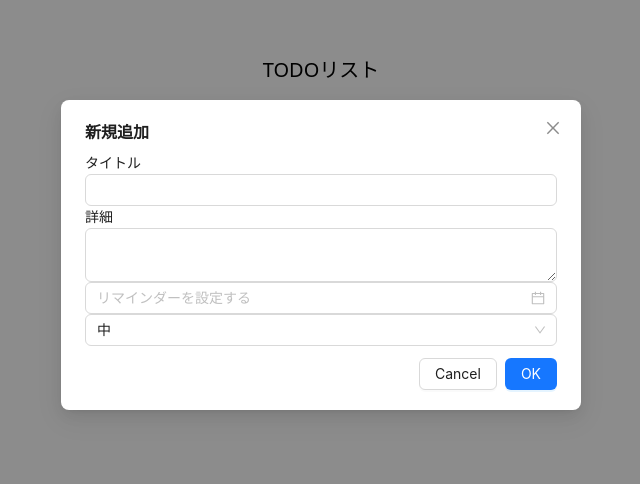
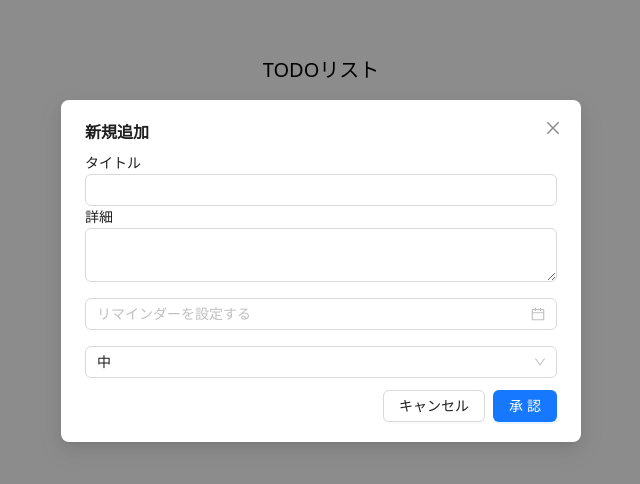
Before and after one commit to hamburger39/last_task, a Next.js app: page / in a window 1280 px wide. Both pictures are taken after a click on the button "新規追加". Shown: the top 484 px of the page, without its empty margins (319-959 px from the left). Built offline with nearby package versions, Linux system fonts and the light colour scheme.

Commit message:
fix:code

```diff
--- a/src/app/components/CustomModal.tsx
+++ b/src/app/components/CustomModal.tsx
@@ -6,11 +6,13 @@ interface CustomModalProps {
   handleCancel: () => void;
   title: string;
   handleOk: () => void;
+  okText?: string;
+  cancelText?: string;
   children: ReactNode;
 }
 
-const CustomModal: FC<CustomModalProps> = ({ isOpen, handleCancel, title, handleOk, children }) => (
-  <Modal open={isOpen} onCancel={handleCancel} onOk={handleOk} title={title}>
+const CustomModal: FC<CustomModalProps> = ({ isOpen, handleCancel, title, handleOk, okText = 'OK', cancelText = 'キャンセル', children }) => (
+  <Modal open={isOpen} onCancel={handleCancel} onOk={handleOk} title={title} okText={okText} cancelText={cancelText}>
     {children}
   </Modal>
 );
--- a/src/app/todo/page.tsx
+++ b/src/app/todo/page.tsx
@@ -35,24 +35,11 @@ const Todo: FC = () => {
   const [sortType, setSortType] = useState<SortType>('priorityAsc');
   const [fileName, setFileName] = useState<string>('');
 
-  const isIOS = /iPad|iPhone|iPod/.test(navigator.userAgent) && !(window as any).MSStream;
 
   useEffect(() => {
     const todoList = JSON.parse(localStorage.getItem('todos') || '[]') as TodoItem[];
     setTodos(todoList);
   }, []);
-
-  useEffect(() => {
-    if (isIOS && Notification.permission !== 'denied') {
-      Notification.requestPermission().then(permission => {
-        if (permission === 'granted') {
-          console.log('Notifications enabled');
-        } else if (permission === 'denied') {
-          console.log('Notifications denied by user');
-        }
-      });
-    }
-  }, [isIOS]);
 
   const handleSubmit = () => {
     if (!value.trim()) {
@@ -269,8 +256,10 @@ const Todo: FC = () => {
       <CustomModal
         isOpen={isModalOpen}
         handleCancel={handleCancel}
-        title={editIndex !== null ? 'Edit' : '新規追加'}
+        title={editIndex !== null ? '編集' : '新規追加'}
         handleOk={handleSubmit}
+        okText="承認"
+        cancelText="キャンセル"
       >
         <CustomInput id="todo-title" name="todo-title" label="タイトル" value={value} onChange={(e) => setValue(e.target.value)} />
         <CustomTextArea id="todo-detail" name="todo-detail" label="詳細" value={detail} onChange={(e) => setDetail(e.target.value)} />
@@ -281,9 +270,9 @@ const Todo: FC = () => {
           placeholder="リマインダーを設定する"
           value={reminderTime ? moment(reminderTime) : null}
           onChange={(value) => setReminderTime(value ? value.toISOString() : undefined)}
-          className="w-full"
+          className="mt-4 w-full"
         />
-        <Select value={priority} onChange={(value) => setPriority(value)} className="w-full">
+        <Select value={priority} onChange={(value) => setPriority(value)} className="mt-4 w-full">
           <Option value="高">高</Option>
           <Option value="中">中</Option>
           <Option value="低">低</Option>
```
